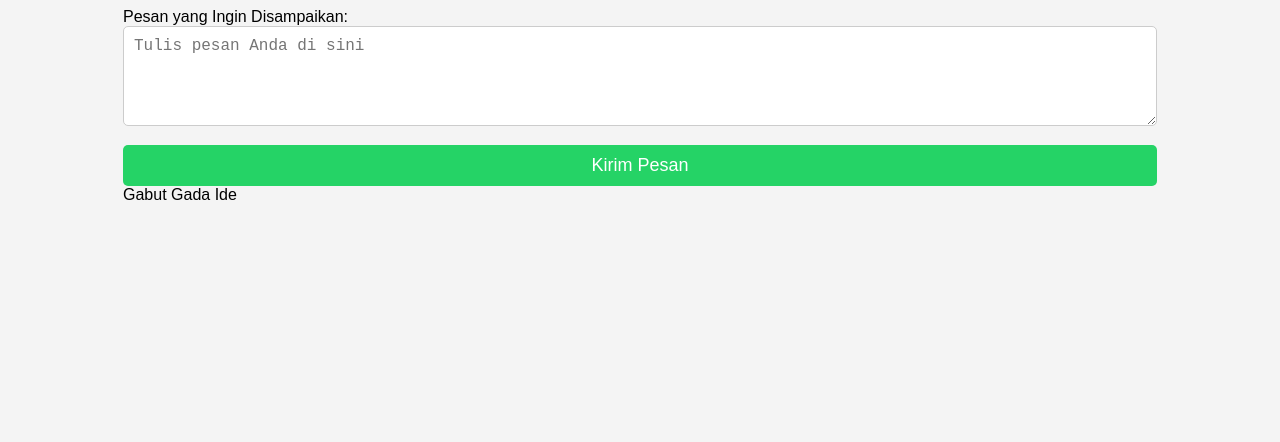
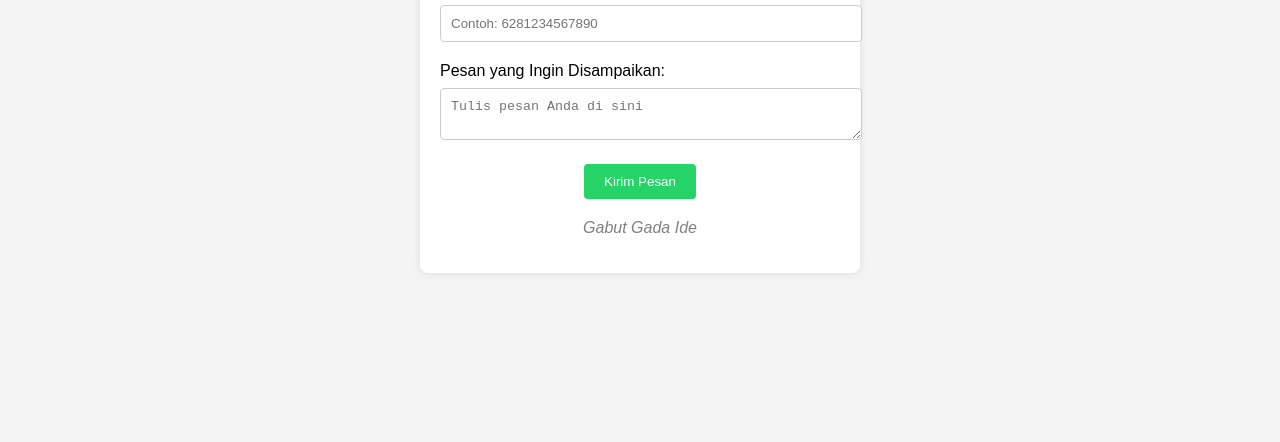
Before and after one commit to Obam-dev/Webb, a plain HTML site: page index.html in a window 1280 px wide. Shown: the part 358-800 px from the top of the page. Drawn offline with Linux system fonts and the light colour scheme.

Commit message:
Update style.css

```diff
--- a/style.css
+++ b/style.css
@@ -1,56 +1,57 @@
-* {
-    margin: 0;
-    padding: 0;
-    box-sizing: border-box;
-}
-
 body {
     font-family: Arial, sans-serif;
     background-color: #f4f4f4;
+    margin: 0;
+    padding: 0;
     display: flex;
     justify-content: center;
     align-items: center;
     height: 100vh;
 }
 
-.form-container {
-    background-color: #fff;
+.container {
+    background-color: white;
     padding: 20px;
-    border-radius: 10px;
-    box-shadow: 0 0 15px rgba(0, 0, 0, 0.1);
-    width: 300px;
+    border-radius: 8px;
+    box-shadow: 0 0 10px rgba(0, 0, 0, 0.1);
+    text-align: center;
+    max-width: 400px;
+    width: 100%;
 }
 
-h2 {
-    text-align: center;
+h1 {
     margin-bottom: 20px;
 }
 
-input[type="text"],
-textarea {
+label {
+    display: block;
+    text-align: left;
+    margin-bottom: 8px;
+}
+
+input, textarea {
     width: 100%;
     padding: 10px;
-    margin-bottom: 15px;
+    margin-bottom: 20px;
     border: 1px solid #ccc;
-    border-radius: 5px;
-    font-size: 16px;
-}
-
-textarea {
-    height: 100px;
+    border-radius: 4px;
 }
 
 button {
-    width: 100%;
-    padding: 10px;
-    background-color: #25D366;
+    background-color: #25d366;
     color: white;
     border: none;
-    border-radius: 5px;
-    font-size: 18px;
+    padding: 10px 20px;
     cursor: pointer;
+    border-radius: 4px;
 }
 
 button:hover {
     background-color: #1ebe57;
 }
+
+.note {
+    margin-top: 20px;
+    font-style: italic;
+    color: gray;
+}
```
